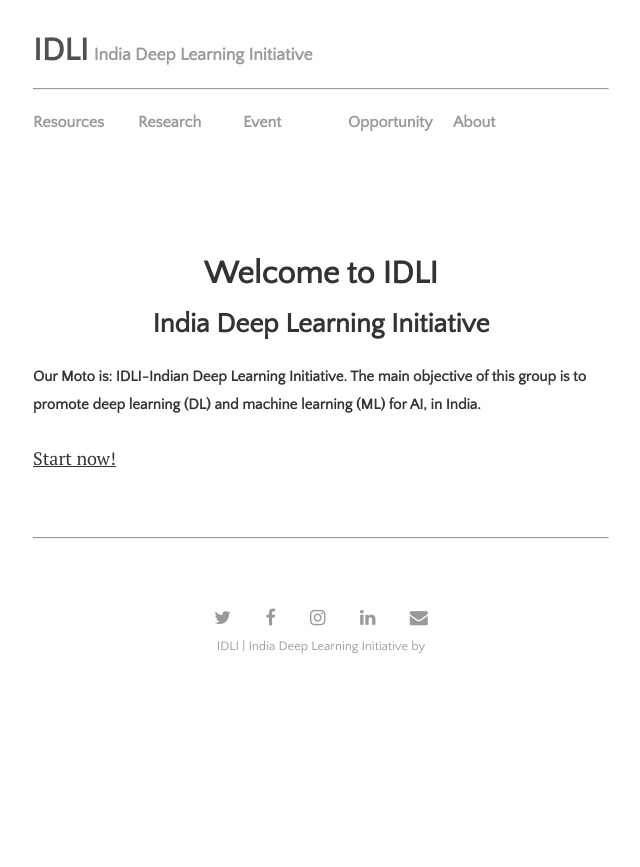
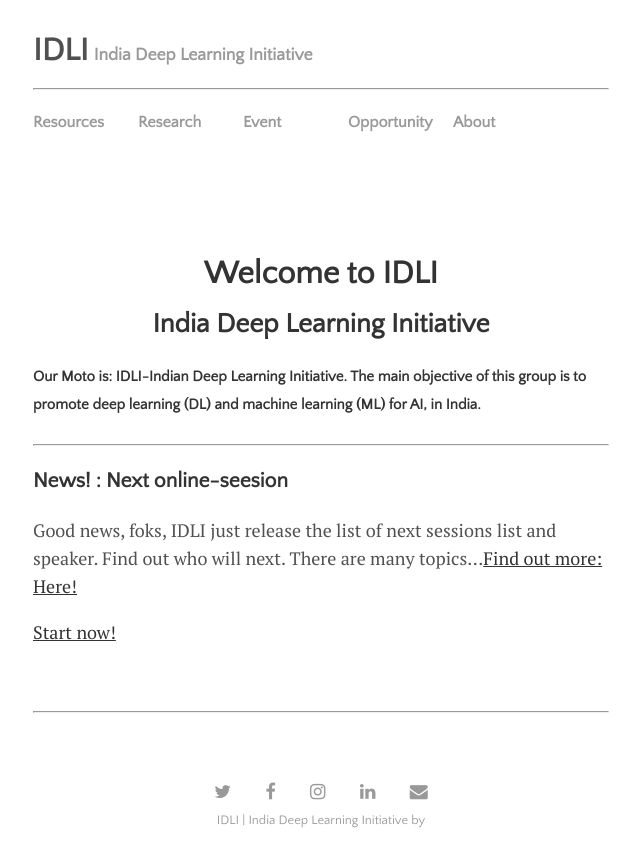
Before and after one commit to IndiaDeepLearningInitiative-IDLI/IndiaDeepLearningInitiative-IDLI.github.io, a Jekyll site: the page built from index.html, in a window 1280 px wide. Shown: the top 867 px of the page, without its empty margins (319-959 px from the left). Built offline with Jekyll 4.4.1, drawn with Linux system fonts in a browser that asks for light colours; nearby versions of some CDN libraries; the list of posts is cut into pages by our own code; comment, search, counter and statistics services are not loaded.

Commit message:
update index with news

```diff
--- a/index.html
+++ b/index.html
@@ -20,6 +20,11 @@ title: Home
   <h1 style="text-align: center;">Welcome to IDLI </h1>
   <h2 style="text-align: center;">India Deep Learning Initiative</h2>
   <h5 style="text-align: justify-all;">Our Moto is: IDLI-Indian Deep Learning Initiative. The main objective of this group is to promote deep learning (DL) and machine learning (ML) for AI, in India.</h5>
+  <hr>
+  <div>
+    <h3>News! : Next online-seesion</h3>
+    <p style="text-algn:justify;">Good news, foks, IDLI just release the list of next sessions list and speaker. Find out who will next. There are many topics...<a href="{{ site.github.url }}/session.html">Find out more: Here!</a></p>
+  </div>
   <a href="#">Start now!</a>
   <br>
   <br>
```
